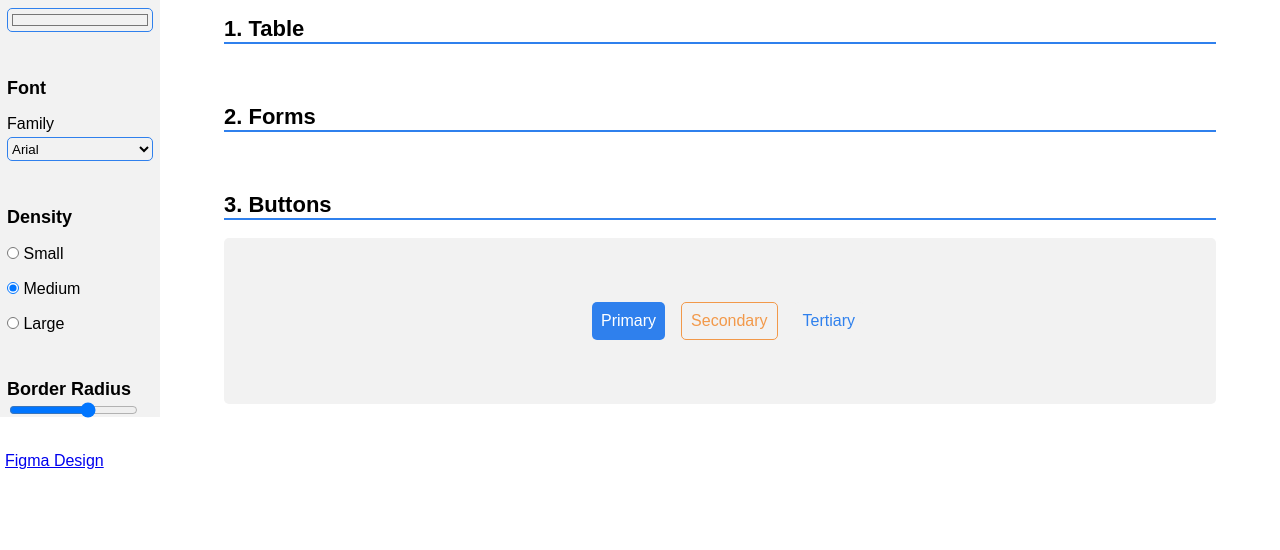
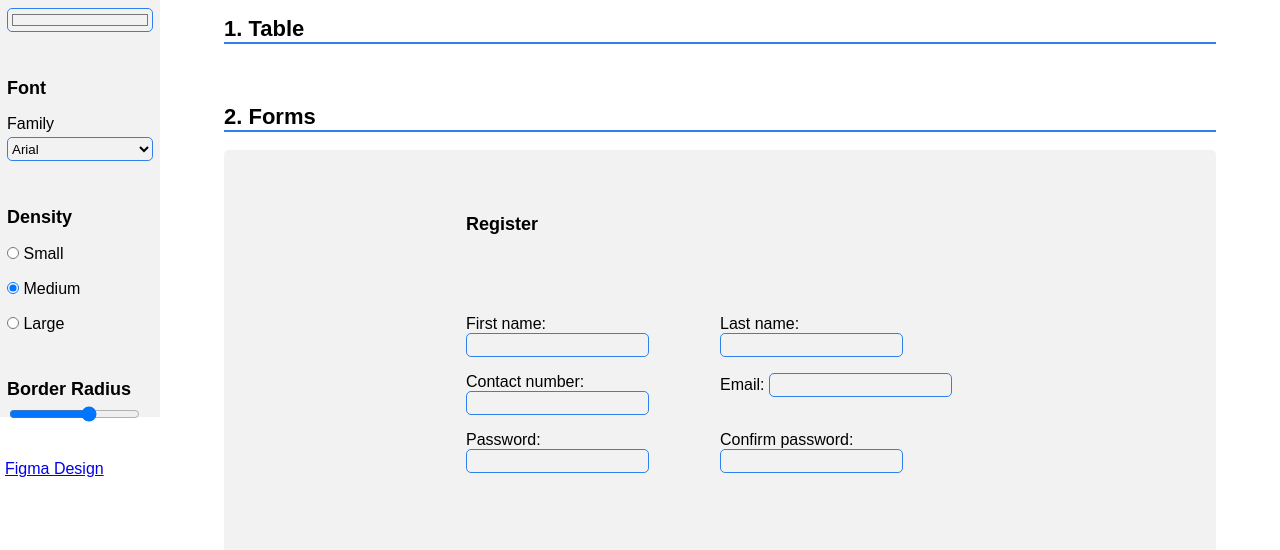
Before and after one commit to nicksincl/theme-switcher, a plain HTML site: page index.html in a window 1280 px wide. Shown: the part 383-933 px from the top of the page. Before the commit the page ends 853 px from the top, so only its background shows below. Drawn offline with Linux system fonts and the light colour scheme.

Commit message:
added form inputs to index html and forms component css

```diff
--- /dev/null
+++ b/form-styles.css
@@ -0,0 +1,19 @@
+.container div {
+  /* max-width: 7em; */
+  flex: 1 1 50%;
+ /*  display: inline-block; */
+  margin-bottom: 1rem;
+  padding-right: 1rem;
+}
+
+.container legend {
+  margin-bottom: 1rem;
+}
+
+.container form {
+  max-width: 40em;
+}
+
+.button-group {
+  float: right;
+}
--- a/index.html
+++ b/index.html
@@ -155,11 +155,66 @@
 
         <section>
           <h2>2. Forms</h2>
+          <div class="container">
+            <form action="">
+              <fieldset class="container">
+                <legend>Register</legend>
+                <div>
+                  <label for="first_name">First name:</label>
+                  <input
+                    type="text"
+                    name="first_name"
+                    id="first_name"
+                    placeholder=""
+                  />
+                </div>
+                <div>
+                  <label for="last_name">Last name:</label>
+                  <input
+                    type="text"
+                    name="last_name"
+                    id="last_name"
+                    placeholder=""
+                  />
+                </div>
+                <div>
+                  <label for="number">Contact number:</label>
+                  <input type="tel" name="number" id="number" placeholder="" />
+                </div>
+                <div>
+                  <label for="email">Email:</label>
+                  <input type="email" name="email" id="email" placeholder="" />
+                </div>
+                <div>
+                  <label for="password">Password:</label>
+                  <input
+                    type="password"
+                    name="password"
+                    id="password"
+                    placeholder=""
+                  />
+                </div>
+                <div>
+                  <label for="password">Confirm password:</label>
+                  <input
+                    type="password"
+                    name="password"
+                    id="password"
+                    placeholder=""
+                  />
+                </div>
+              </fieldset>
+              <div class="button-group">
+                <button class="button-secondary">Cancel</button>
+                <button class="button-primary">Register</button>
+              </div>
+            </form>
+          </div>
         </section>
 
         <section>
           <h2>3. Buttons</h2>
-          <div class="section-container">
+          <div class="container">
             <button class="button-primary">Primary</button>
             <button class="button-secondary">Secondary</button>
             <button class="button-tertiary">Tertiary</button>
--- a/styles.css
+++ b/styles.css
@@ -1,4 +1,5 @@
 @import "button-styles.css";
+@import "form-styles.css";
 * {
   box-sizing: border-box;
   font-family: var(--global-font-family);
@@ -86,7 +87,7 @@ select {
   margin-bottom: calc(var(--spacing-base) * 2);
 }
 
-input[type='color'],
+input,
 select {
   background: none;
   color: var(--black-color);
@@ -133,7 +134,7 @@ section h2 {
   fill: var(--secondary-color);
 }
 
-.section-container {
+.container {
   display: flex;
   flex-wrap: wrap;
   justify-content: center;
```
